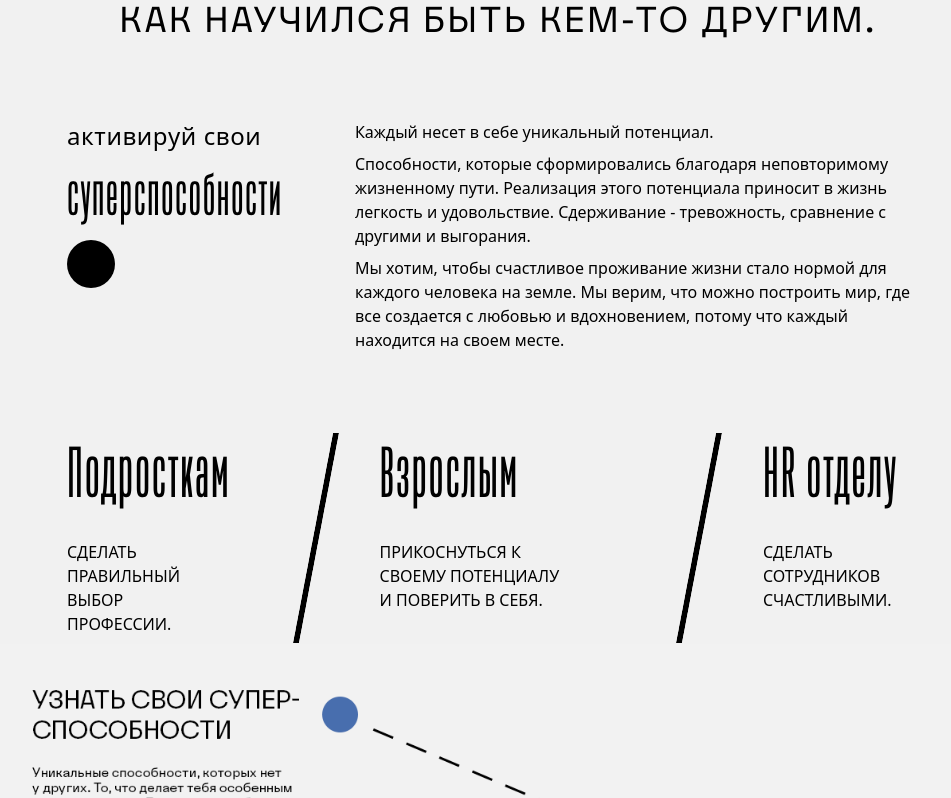
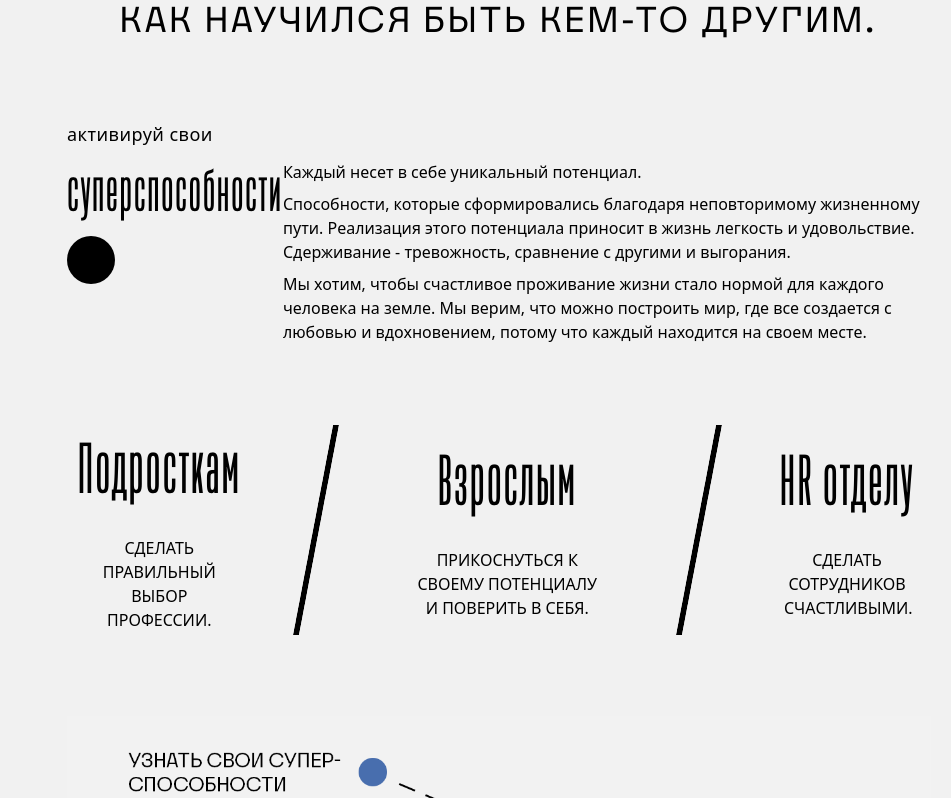
Before and after one commit to ltwmori/website, a React (Vite) app: page / in a window 1280 px wide. Shown: the part 962-1760 px from the top of the page, without its empty margins (141-1092 px from the left). Built offline with nearby package versions, Linux system fonts and the light colour scheme.

Commit message:
fix: responsiveness

```diff
--- a/src/layout/index.tsx
+++ b/src/layout/index.tsx
@@ -7,7 +7,7 @@ const Layout = () => {
   return (
     <div className="flex flex-col min-h-screen">
       <Navbar />
-      <div className="p-14 lg:p-24">
+      <div className="p-14 lg:p-24 sm:p-16 md:p-20">
         <Outlet />
       </div>
       <Footer />
--- a/src/pages/Home/index.tsx
+++ b/src/pages/Home/index.tsx
@@ -37,23 +37,23 @@ const Home = () => {
         />
         <img className="mt-10" src={path}></img>
       </section>
-      <section className="px-28">
-        <div className="max-w-4xl sm:max-w-3xl lg:max-w-6xl mt-0 mb-0 ml-auto mr-auto">
-          <h2 className="flex justify-center align-center mt-20 mb-20  text-3xl text-center font-nagelRegular tracking-widest lg:text-4xl">
+      <section className="px-8 sm:px-10 md:px-24 lg:px-28">
+        <div className="max-w-lg sm:max-w-xl lg:max-w-6xl mt-0 mb-0 ml-auto mr-auto">
+          <h2 className="flex justify-center align-center mt-20 mb-20  text-xl text-center font-nagelRegular tracking-widest lg:text-4xl md:text-2xl sm:text-base">
             ВСПОМНИ, КЕМ ТЫ ХОТЕЛ СТАТЬ, ДО ТОГО, КАК НАУЧИЛСЯ БЫТЬ КЕМ-ТО
             ДРУГИМ.
           </h2>
         </div>
 
-        <div className="flex flex-row mt-14">
-          <div className="flex flex-col w-1/3 gap-2">
-            <p className="text-2xl tracking-wide">активируй свои</p>
+        <div className="flex flex-col mt-14 sm:flex-col md:flex-row lg:flex-row">
+          <div className="flex flex-col w-1/3 gap-2  ">
+            <p className="text-2xl tracking-wide sm:text-lg">активируй свои</p>
             <p className="text-6xl tracking-wide font-spileCompressed ">
               суперспособности
             </p>
             <div className="w-12 h-12 bg-black rounded-full mt-3"></div>
           </div>
-          <div className="flex flex-col w-2/3 gap-2">
+          <div className="flex flex-col w-2/3 gap-2 mt-10 sm:w-full sm:mt-10">
             <p>Каждый несет в себе уникальный потенциал.</p>
             <p>
               Способности, которые сформировались благодаря неповторимому
@@ -72,8 +72,8 @@ const Home = () => {
         </div>
       </section>
       <section className="px-28 mt-20">
-        <div className="flex flex-row">
-          <div className="flex flex-col align-center gap-9">
+        <div className="flex flex-col  items-center text-center sm:flex-col sm:text-center md:flex-col  md:text-center lg:flex-row">
+          <div className="flex flex-col items-center gap-9">
             <h2 className="text-7xl tracking-wide font-spileCompressed ">
               Подросткам
             </h2>
@@ -81,8 +81,11 @@ const Home = () => {
               Сделать правильный выбор профессии.
             </p>
           </div>
-          <img src={separator} className="mx-10"></img>
-          <div className="flex flex-col align-center gap-9">
+          <img
+            src={separator}
+            className="hidden mx-10 sm:hidden md:hidden lg:block"
+          ></img>
+          <div className="flex flex-col items-center gap-9">
             <h2 className="text-7xl tracking-wide font-spileCompressed ">
               Взрослым
             </h2>
@@ -90,8 +93,11 @@ const Home = () => {
               Прикоснуться к своему потенциалу и поверить в себя.
             </p>
           </div>
-          <img src={separator} className="mx-10"></img>
-          <div className="flex flex-col align-center  gap-9">
+          <img
+            src={separator}
+            className="hidden mx-10 sm:hidden md:hidden lg:block"
+          ></img>
+          <div className="flex flex-col items-center  gap-9">
             <h2 className="text-7xl tracking-wide font-spileCompressed ">
               HR отделу
             </h2>
@@ -102,10 +108,9 @@ const Home = () => {
         </div>
       </section>
 
-
-    <section>
-       <Carousel images={images} />
-    </section>
+      <section className="px-28 mt-20">
+        <Carousel images={images} />
+      </section>
 
       {/* methods */}
       <section className="mt-20">
@@ -125,11 +130,11 @@ const Home = () => {
 
       {/* consultants */}
       <section className="mt-20">
-        <div className="flex gap-16 items-center mb-12">
+        <div className="flex gap-16 items-center mb-12 flex-col md:flex-row">
           <CustomHeader title="консультанты." />
           <p className="text-base">Люди, посвятившие жизнь своему призванию</p>
         </div>
-        <div className="flex lg:flex-row sm:flex-col sm:w-full sm:items-center md:flex-col md:w-full">
+        <div className="flex flex-col lg:flex-row sm:flex-col sm:w-full sm:items-center md:flex-col md:w-full">
           <div className="lg:mr-10">
             {consultants.map((consultant, i) => (
               <ConsultantCard
@@ -166,7 +171,7 @@ const Home = () => {
         <div className="flex flex-col ">
           <div className="flex flex-col lg:flex-row gap-60 mt-10 items-start justify-between">
             <div className="flex flex-row-reverse items-center gap-8">
-              <h2 className="text-8xl tracking-wide font-spileCompressed uppercase">
+              <h2 className="text-3xl tracking-wide font-spileCompressed uppercase sm:text-4xl md:text-5xl lg:text-8xl">
                 тест и персональный отчет
               </h2>
               <div className="w-14 h-14 "></div>
@@ -237,7 +242,7 @@ const Home = () => {
               </p>
             </div>
           </div>
-          <div className='flex justify-center mt-20 '>
+          <div className="flex justify-center mt-20 ">
             <div className="flex flex-row items-baseline justify-between w-10/12">
               <TransparentButton
                 text="ПЕРЕЙТИ К ОПЛАТЕ"
```
